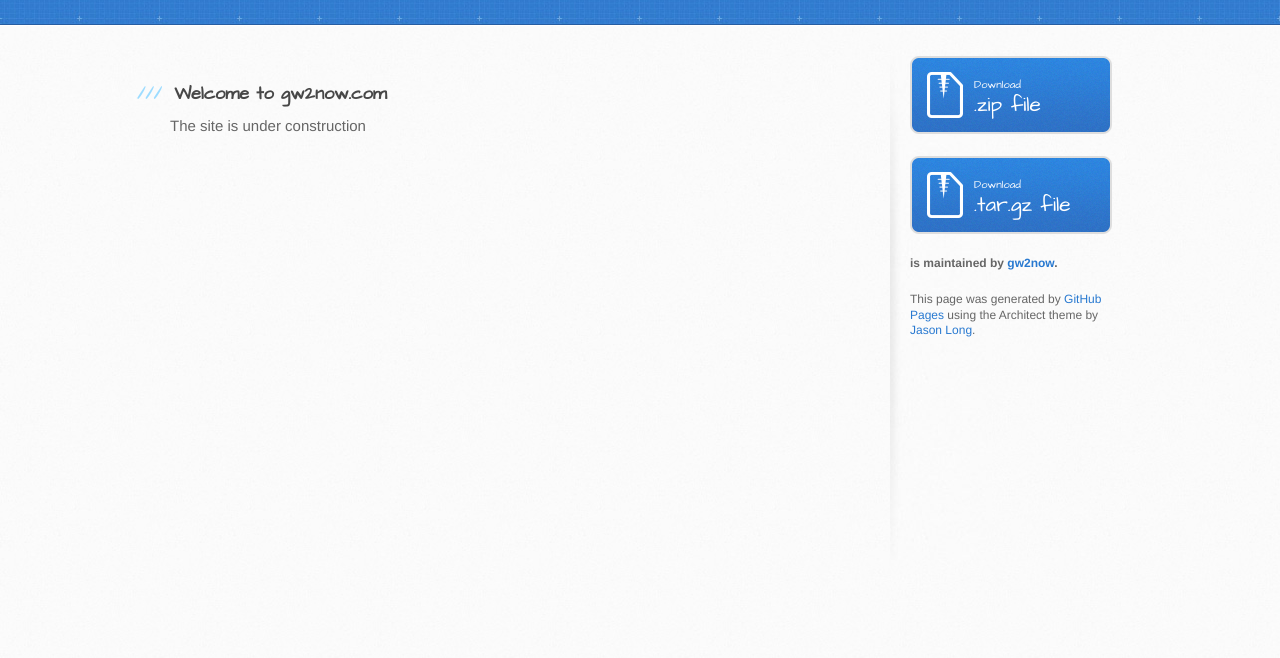
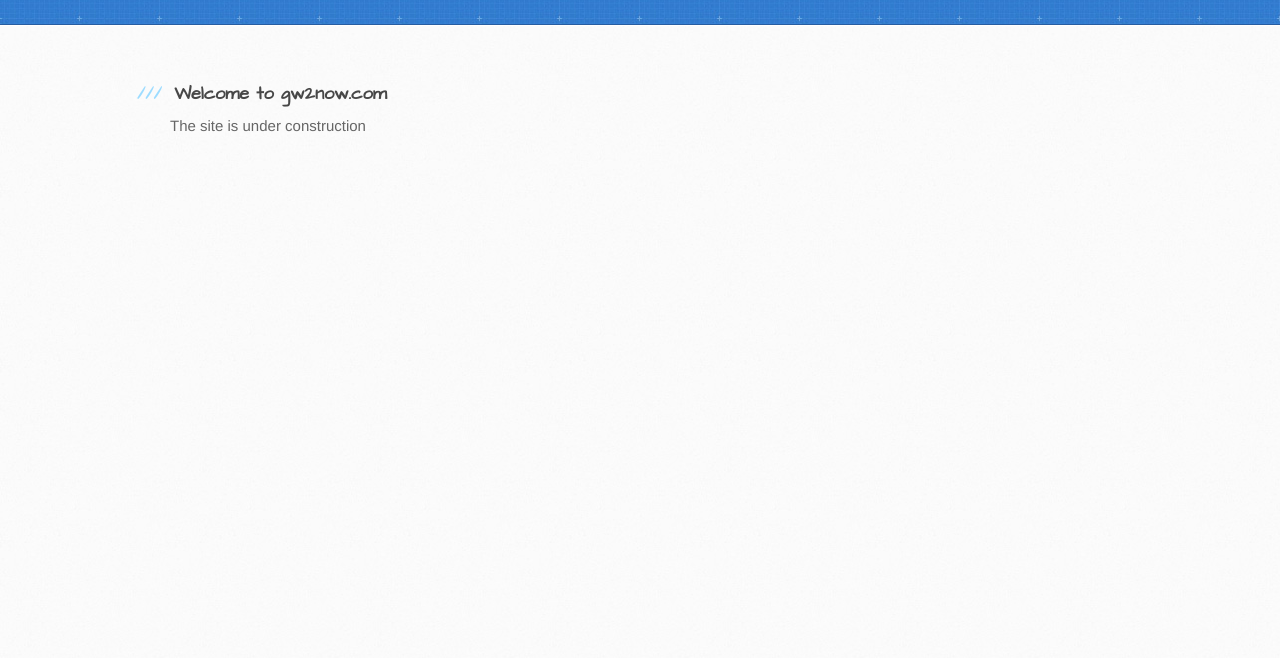
Before and after one commit to gw2now/gw2now.com, a plain HTML site: page index.html in a window 1280 px wide. Shown: the part 142-800 px from the top of the page. Drawn offline with Linux system fonts and the light colour scheme.

Commit message:
Update index.html

```diff
--- a/index.html
+++ b/index.html
@@ -20,8 +20,6 @@
     <header>
       <div class="inner">
         <h1>Gw2now.com</h1>
-        <h2></h2>
-        <a href="https://github.com/gw2now/gw2now.com" class="button"><small>View project on</small> GitHub</a>
       </div>
     </header>
 
@@ -33,23 +31,6 @@
 
 <p>The site is under construction</p>
         </section>
-
-        <aside id="sidebar">
-          <a href="https://github.com/gw2now/gw2now.com/zipball/master" class="button">
-            <small>Download</small>
-            .zip file
-          </a>
-          <a href="https://github.com/gw2now/gw2now.com/tarball/master" class="button">
-            <small>Download</small>
-            .tar.gz file
-          </a>
-
-          <p class="repo-owner"><a href="https://github.com/gw2now/gw2now.com"></a> is maintained by <a href="https://github.com/gw2now">gw2now</a>.</p>
-
-          <p>This page was generated by <a href="https://pages.github.com">GitHub Pages</a> using the Architect theme by <a href="https://twitter.com/jasonlong">Jason Long</a>.</p>
-        </aside>
-      </div>
-    </div>
 
             <script type="text/javascript">
             var gaJsHost = (("https:" == document.location.protocol) ? "https://ssl." : "http://www.");
```
